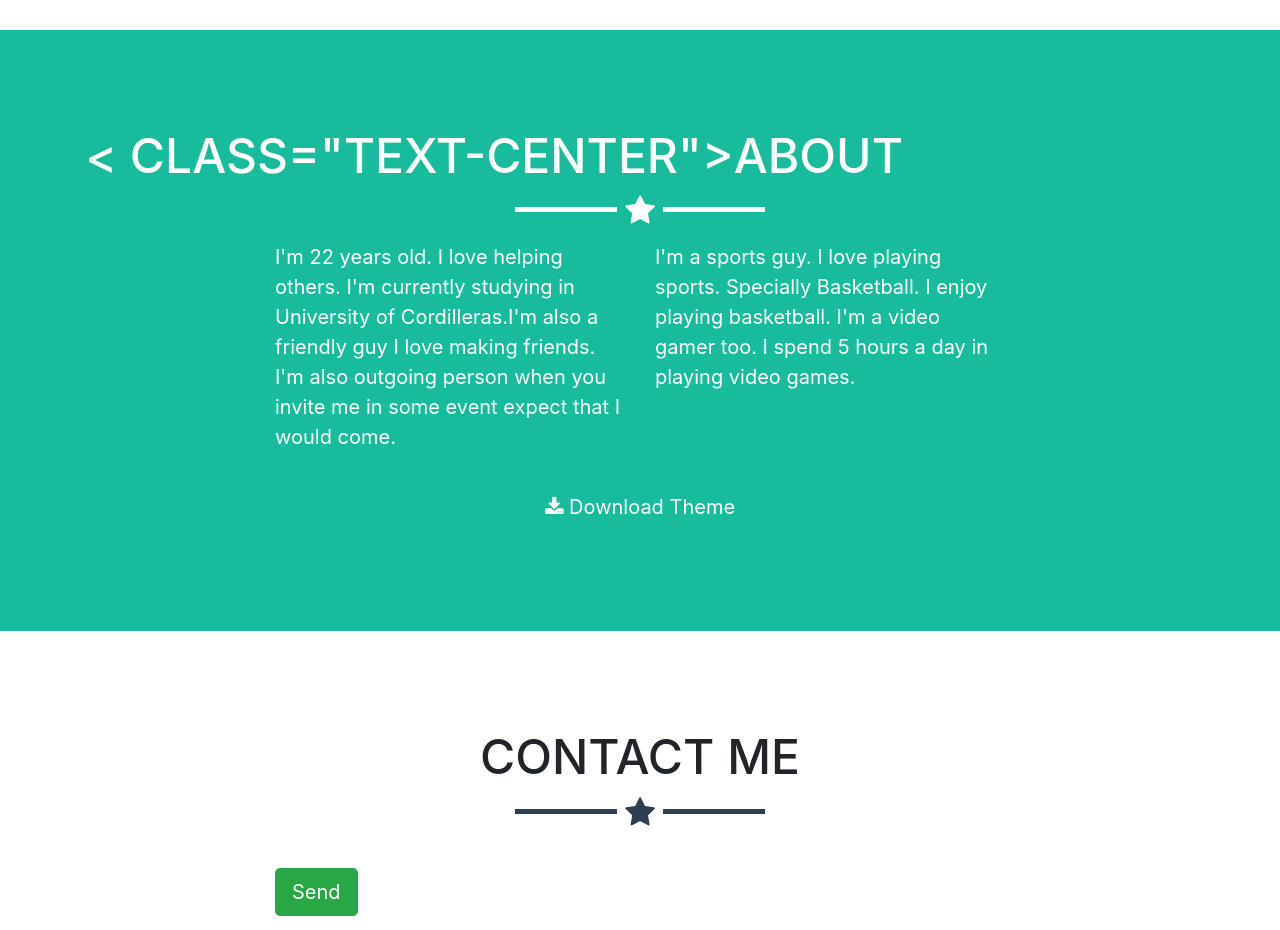
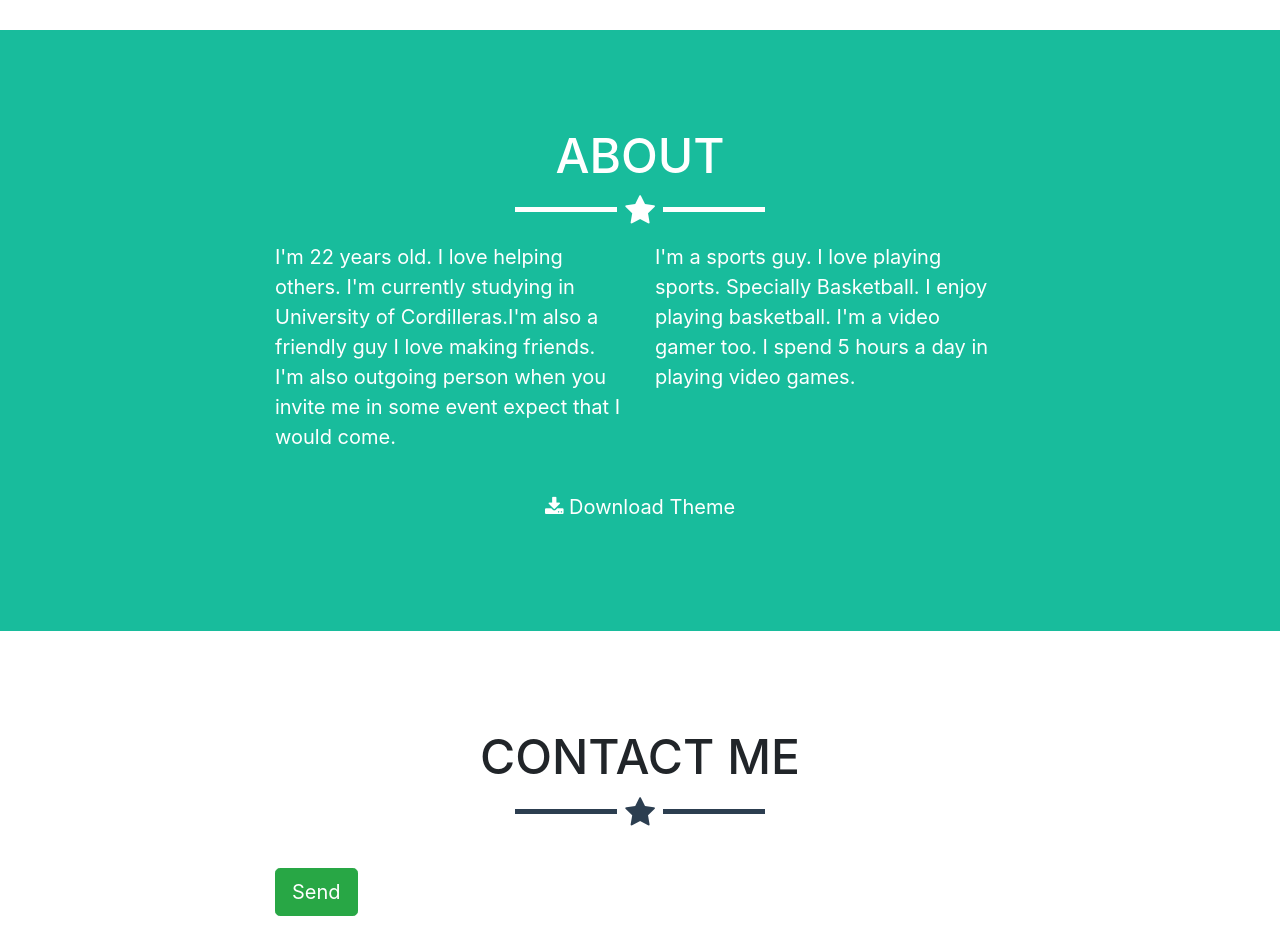
Before and after one commit to Jagermeister95/Joaojaquias.github.io, a website with bundled scripts: page index.html in a window 1280 px wide. Shown: the part 1660-2590 px from the top of the page. Built offline with nearby package versions, Linux system fonts and the light colour scheme; a script that the page names is missing.

Commit message:
Update index.html

```diff
--- a/index.html
+++ b/index.html
@@ -84,7 +84,7 @@
     <!-- About Section -->
     <section class="success" id="about">
       <div class="container">
-	      <h2 <font face="Georgia"</font>< class="text-center">About</h2>
+	      <h2 <font face="Georgia" class="text-center">About</font></h2>
         <hr class="star-light">
         <div class="row">
           <div class="col-lg-4 ml-auto">
```
